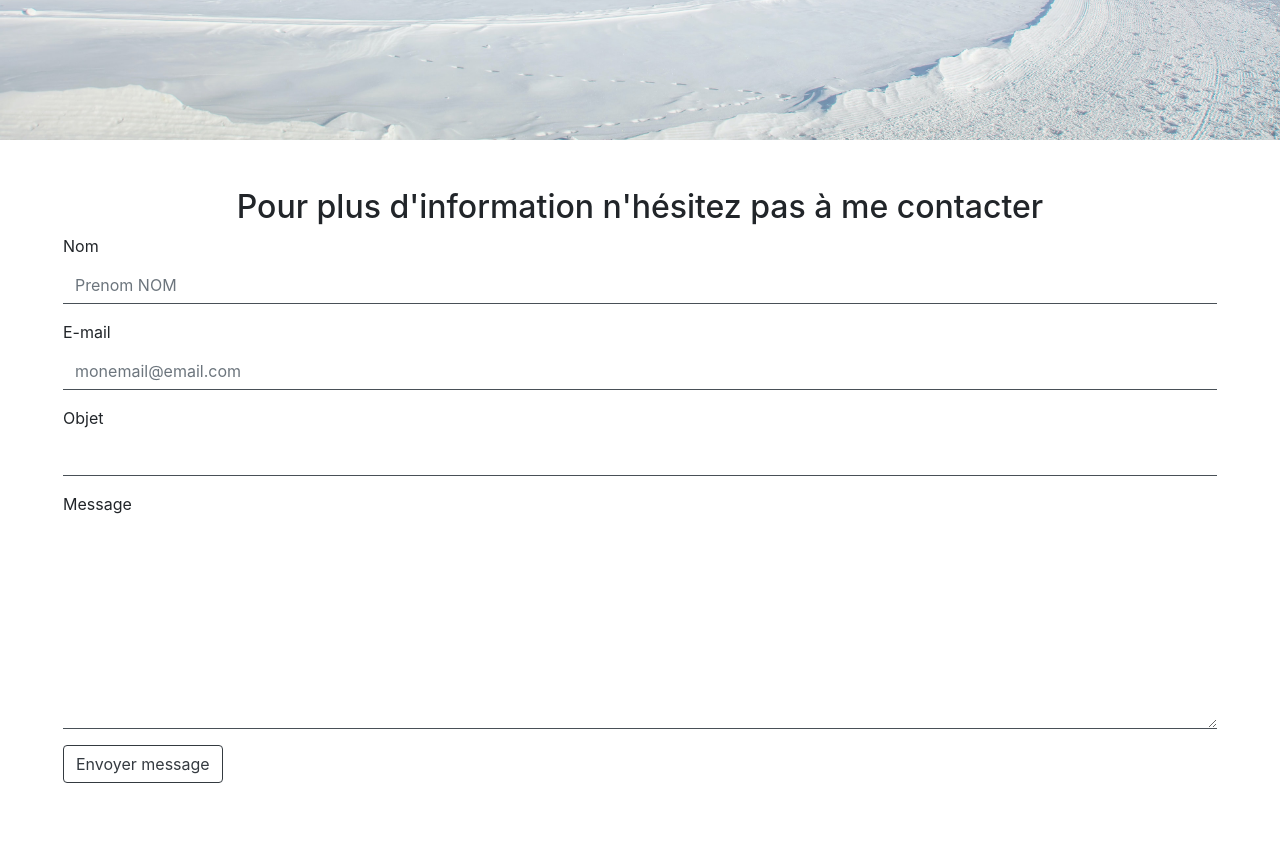
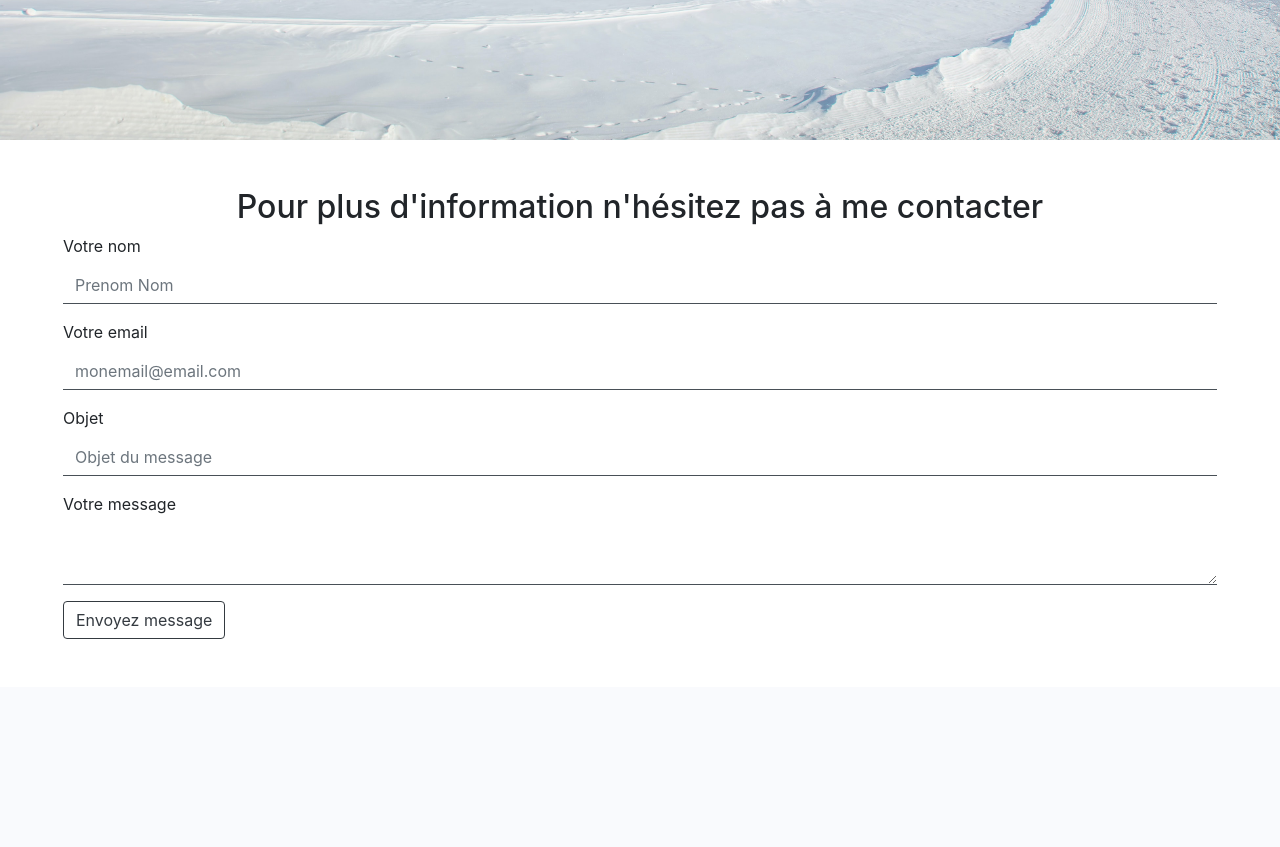
Before and after one commit to mathieuradjouki/portfolio, a PHP site: page / in a window 1280 px wide. Shown: the part 660-1507 px from the top of the page. After the commit the page ends 1299 px from the top, so only its background shows below. Run offline with PHP 8.4, Linux system fonts and the light colour scheme.

Commit message:
modification du php en intégrant les fonctions pour le traitement du formulaire

```diff
--- /dev/null
+++ b/_inc.php
@@ -0,0 +1,6 @@
+<?php
+session_start();
+
+require 'class/Form.php';
+
+ ?>
--- /dev/null
+++ b/class/Form.php
@@ -0,0 +1,28 @@
+<?php
+class form {
+
+  private function input($type, $name, $label, $placeholder){
+      if ($type == 'textarea') {
+        $input = "<textarea name=\"$name\"  id=\"contact$name\" class=\"form-control input-contact\" required></textarea>";
+      }else {
+        $input = "<input type=\"$type\" placeholder=\"$placeholder\" name=\"$name\" id=\"contact$name\" class=\"form-control input-contact\" required value=\"\">";
+      }
+
+        return "<div class=\"form-group\">
+          <label for=\"input$name\">$label</label>
+          $input
+        </div>";
+  }
+  public function text($name, $label, $placeholder){
+        return $this-> input('text', $name, $label, $placeholder);
+  }
+  public function email($name, $label, $placeholder){
+        return $this-> input('email', $name, $label, $placeholder);
+  }
+  public function textarea($name, $label, $placeholder){
+        return $this-> input('textarea', $name, $label, $placeholder);
+  }
+  public function submit($label){
+        return '<button type="submit" class="btn btn-outline-dark" id="contact_send">'. $label .'</button>';
+  }
+}
--- a/footer.php
+++ b/footer.php
@@ -1,4 +1,4 @@
-
+<?php include '_inc.php' ?>
 <section class="contact p-5" id="contact">
   <div class="container-fluid">
     <div class="row">
@@ -6,7 +6,7 @@
       <h2 class="text-center">Pour plus d'information n'hésitez pas à me contacter</h2>
       </div>
       <div class="row w-100 m-0">
-        <!--Form contact-->
+
         <div class="col-12">
           <?php if(isset($_SESSION['errors'])): ?>
             <div class="alert alert-danger">
@@ -18,26 +18,17 @@
                 Votre email a été envoyé avec succés!
               </div>
             <?php endif; ?>
+        <!--Form contact-->
           <form class="contact" action="contact.php" name="contact" method="POST" onsubmit="return validForm()">
-            <div class="form-group">
-              <label for="contact_name">Nom</label>
-              <input type="text" placeholder="Prenom NOM" name="name" id="contact_name" class="form-control input-contact" required pattern="[A-Za-z' -]+" maxlength="25" value="<?= isset($_SESSION['input']['name']) ? $_SESSION['input']['name'] : '';?>">
-            </div>
-            <div class="form-group">
-              <label for="contact_email">E-mail</label>
-              <input type="email" placeholder="monemail@email.com" name="email" id="contact_email"class="form-control input-contact" required value="<?= isset($_SESSION['input']['email']) ? $_SESSION['input']['email'] : '';?>">
-            </div>
-            <div class="form-group">
-              <label for="contact_object">Objet</label>
-              <input type="text" name="object" class="form-control input-contact" id="contact_object" required pattern="[A-Za-z' -]+" value="<?= isset($_SESSION['input']['object']) ? $_SESSION['input']['object'] : '';?>">
-            </div>
-            <div class="form-group">
-              <label for="contact_message">Message</label>
-              <textarea name="message" rows="8" id="contact_message" class="form-control input-contact" required><?= isset($_SESSION['input']['message']) ? $_SESSION['input']['message'] : '';?></textarea>
-            </div>
-            <div class="form-group">
-              <button type="submit" class="btn btn-outline-dark" id="contact_send">Envoyer message</button>
-            </div>
+              <?php $form = new Form(); ?>
+                  <?= $form-> text('name','Votre nom','Prenom Nom'); ?>
+                  <?= $form-> email('email','Votre email','monemail@email.com') ?>
+                  <?= $form-> text('object','Objet','Objet du message') ?>
+                  <?= $form-> textarea('message','Votre message', '') ?>
+                  <?= $form-> submit('Envoyez message') ?>
+                  <?= isset($_SESSION['input']['email']) ? $_SESSION['input']['email'] : '';?>
+                  <?= isset($_SESSION['input']['message']) ? $_SESSION['input']['message'] : '';?></textarea>
+
           </form>
         </div>
       </div>
--- a/header.php
+++ b/header.php
@@ -1,5 +1,4 @@
-<?php
-session_start() ?>
+<?php '_inc.php' ?>
 <!DOCTYPE html>
 <html lang="fr" dir="ltr">
   <head>
```
